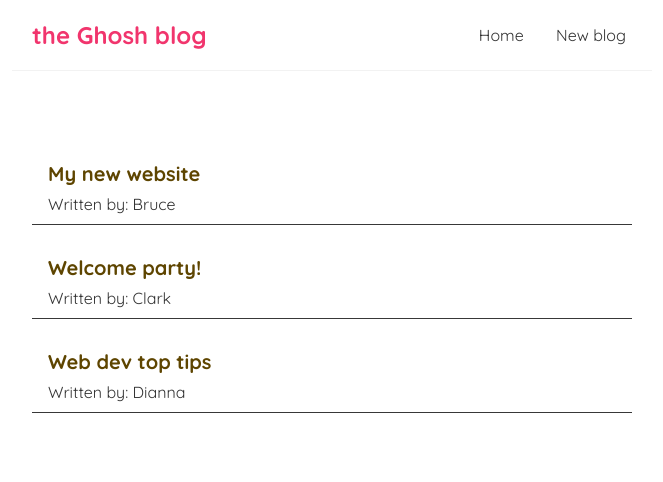
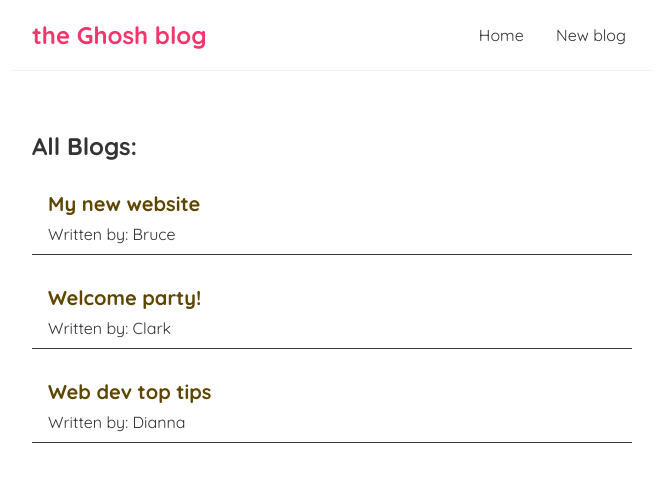
Before and after one commit to SougataGhosh314/react-simple-blog, a React (Create React App) app: page / in a window 1280 px wide. Shown: the top 482 px of the page, without its empty margins (308-971 px from the left). Built offline with nearby package versions, Linux system fonts and the light colour scheme; the HTML template or start-up script is replaced by a standard one.

Commit message:
props: passing data down to child components

```diff
--- /dev/null
+++ b/src/BlogList.js
@@ -0,0 +1,19 @@
+const BlogList = ({blogs, title}) => {
+    // const blogs = props.blogs;
+    // const title = props.title;
+
+    return (
+        <div className="blog-list">
+            <h2>{title}</h2>
+            { blogs.map((blog) => (
+                <div className="blog-preview" key={blog.id}>
+                    <h2>{ blog.title }</h2>
+                    <p>Written by: { blog.author }</p>
+
+                </div>
+            )) }
+        </div>
+    );
+}
+
+export default BlogList;
--- a/src/Home.js
+++ b/src/Home.js
@@ -1,4 +1,5 @@
 import { useState } from "react";
+import BlogList from './BlogList';
 
 const Home = () => {
     const [blogs, setBolgs] = useState([
@@ -9,13 +10,7 @@
 
     return (
         <div className="home">
-            { blogs.map((blog) => (
-                <div className="blog-preview" key={blog.id}>
-                    <h2>{ blog.title }</h2>
-                    <p>Written by: { blog.author }</p>
-
-                </div>
-            )) }
+            <BlogList blogs={ blogs } title="All Blogs:"/>
         </div>
     );
 }
```
